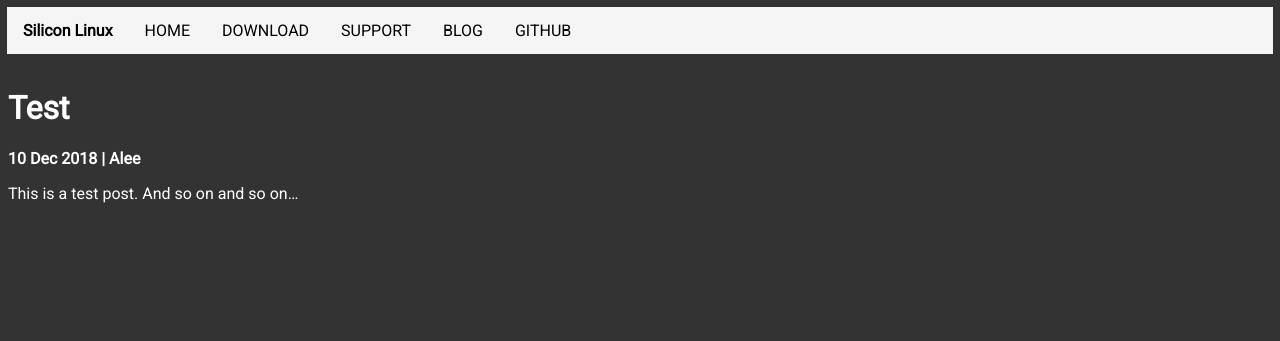
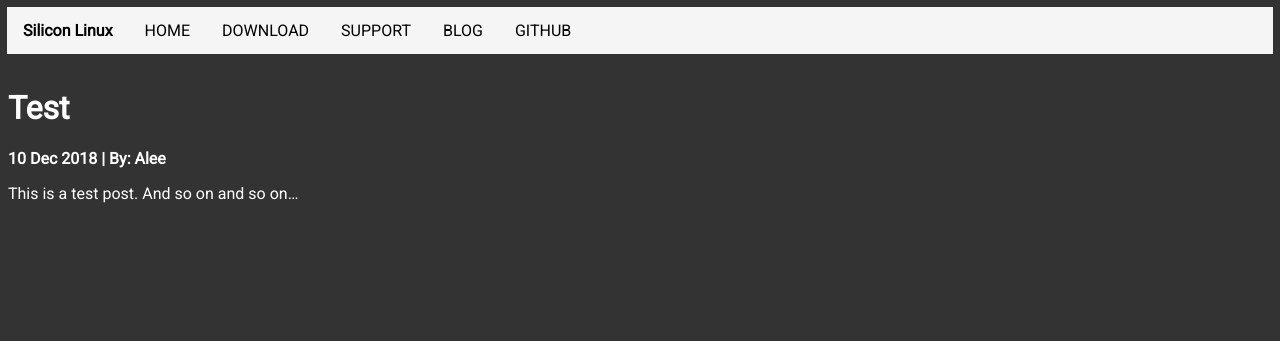
Before and after one commit to silicon-linux/silicon-linux.github.io, a Jekyll site: the page built from _posts/2018-12-10-test.md, in a window 1280 px wide. Shown: the top 341 px of the page. Built offline with Jekyll 4.4.1, drawn with Linux system fonts in a browser that asks for light colours.

```diff
--- a/_layouts/post.html
+++ b/_layouts/post.html
@@ -10,7 +10,7 @@
   {% include navigator.html %}
 
   <h1>{{ page.title }}</h1>
-  <p><b>{{ page.date | date_to_string }} | {{ page.author }}</b></p>
+  <p><b>{{ page.date | date_to_string }} | By: {{ page.author }}</b></p>
 
   {{ content }}
 
--- a/blog.html
+++ b/blog.html
@@ -15,9 +15,9 @@ project: Silicon Linux
   {% for post in site.posts %}
     <li class="list-blog">
       <h2><a href="{{ post.url }}">{{ post.title }}</a></h2>
+      <p><b>{{ post.date | date_to_string }} | By: {{ post.author }}</b></p>
       <p>{{ post.excerpt }}</p>
     </li>
-    <br>
   {% endfor %}
 </ul>
   {% include footer.html %}
--- a/style.css
+++ b/style.css
@@ -54,7 +54,6 @@ ul.navbar {
 
 li.list-blog{
     text-decoration: none;
-    float: left;
     display: block;
 }
 
```
